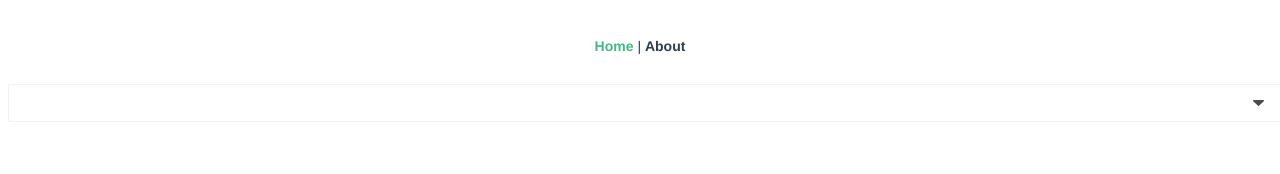
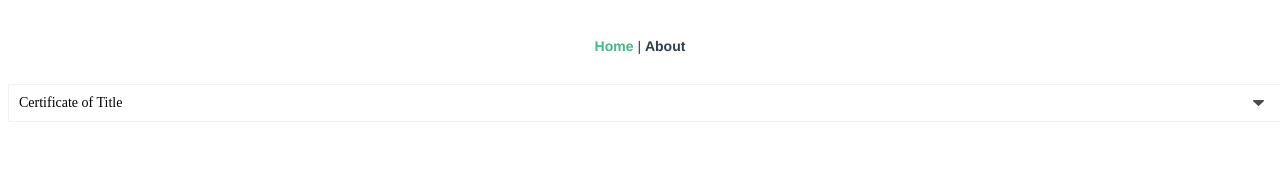
Before and after one commit to ZotovaIrina/experiment, a Vue app: page /#/ in a window 1280 px wide. Shown: the top 174 px of the page. Built offline with nearby package versions, Linux system fonts and the light colour scheme; a web font is replaced by a local one.

Commit message:
enum getter

```diff
--- a/src/components/fields/SelectOption.vue
+++ b/src/components/fields/SelectOption.vue
@@ -32,16 +32,15 @@
 
     import {Component, Prop, Vue} from 'vue-property-decorator';
 
-    @Component
+    @Component({
+        props: {
+            inputValue: String,
+            options: Array,
+            placeHolder: String,
+            emptyValue: Boolean
+        }
+    })
     export default class SelectOption extends Vue {
-        @Prop({
-            default() {
-                return ['3', '2'];
-            }
-        }) public options!: string[];
-        @Prop({default: null}) public inputValue!: string;
-        @Prop({default: ''}) public placeHolder!: string;
-        @Prop({default: false}) public emptyValue!: boolean;
 
         public hideOptionsList: boolean = true;
 
--- a/src/store/enams/DeedDocumentType.ts
+++ b/src/store/enams/DeedDocumentType.ts
@@ -1,10 +1,10 @@
-enum DeedDocumentEnum {
-    'Affidavit',
-    'Certificate of Title',
-    'Quitclaim Deed',
-    'Special Warranty Deed',
-    'Warranty Deed',
-    'Other'
+export enum DeedDocumentEnum {
+    affidavit = 'Affidavit',
+    certificate_of_title = 'Certificate of Title',
+    quitclaim_deed = 'Quitclaim Deed',
+    special_warranty_deed = 'Special Warranty Deed',
+    warranty_deed = 'Warranty Deed',
+    other = 'Other'
 }
 
 type DeedDocumentType = DeedDocumentEnum | null;
--- a/src/store/store.ts
+++ b/src/store/store.ts
@@ -1,6 +1,6 @@
 import Vue from 'vue';
 import Vuex from 'vuex';
-import DeedDocumentType from '@/store/enams/DeedDocumentType';
+import DeedDocumentType, {DeedDocumentEnum} from '@/store/enams/DeedDocumentType';
 
 Vue.use(Vuex);
 
@@ -8,19 +8,24 @@ type NullableDate = Date | null;
 
 interface SearchReportState {
     currentDate: NullableDate;
-    deedDocumentType: DeedDocumentType;
+    deedDocumentType: DeedDocumentEnum;
 }
 
 export default new Vuex.Store<SearchReportState>({
     state: {
         currentDate: new Date(),
-        deedDocumentType: null
+        deedDocumentType: DeedDocumentEnum.certificate_of_title
+    },
+    getters: {
+        getDeedDocumentType(state): string {
+            return state.deedDocumentType;
+        }
     },
     mutations: {
         setNewDate(state: SearchReportState, newDate: NullableDate) {
             state.currentDate = newDate;
         },
-        setNewDocumentType(state: SearchReportState, newValue: DeedDocumentType) {
+        setNewDocumentType(state: SearchReportState, newValue: DeedDocumentEnum) {
             state.deedDocumentType = newValue;
         }
     }
--- a/src/views/Application.vue
+++ b/src/views/Application.vue
@@ -5,8 +5,9 @@
         <!--</h2>-->
         <!--<calendar :input-date="currentDate"-->
         <!--:set-new-date="setNewDate"/>-->
-        <select-option :options="deedDocumentTypes"
-                       :change-value="setNewDeedDocumentType"/>
+        <SelectOption :options="getDeedDocuments"
+                      :input-value="currentDeedDocumentType"
+                      :change-value="setNewDeedDocumentType"/>
     </div>
 </template>
 
@@ -16,7 +17,7 @@
     // import Calendar from '../components/fields/Calendar';
     import HelloWorld from '@/components/HelloWorld.vue';
     import SelectOption from '@/components/fields/SelectOption.vue';
-    // import deedDocumentTypes, {default as DeedDocumentType} from '../store/enams/DeedDocumentType';
+    import deedDocumentTypes, {default as DeedDocumentType, DeedDocumentEnum} from '../store/enams/DeedDocumentType';
 
     @Component({
         components: {SelectOption}
@@ -28,12 +29,13 @@
             // this.$store.commit('setNewDocumentType', newValue);
         }
 
-        get deedDocumentTypes(): string[] {
-            return ['hello', 'world', 'add'];
+        get getDeedDocuments(): string[] {
+            return Object.keys(DeedDocumentEnum).map(key => DeedDocumentEnum[key]);
         }
 
-        public currentDeedDocumentType() {
-            return this.$store.state.deedDocumentType;
+        get currentDeedDocumentType(): string {
+            // return this.$store.getters.getDeedDocumentType.valueOf();
+            return this.$store.getters.getDeedDocumentType.toString();
         }
 
 
```
